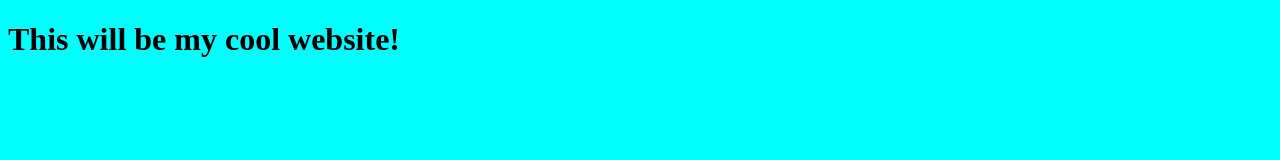
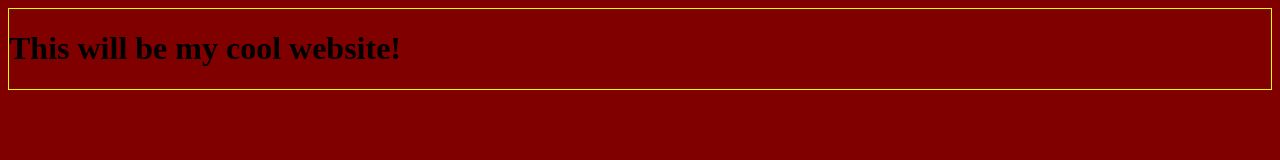
Before and after one commit to abeepositive/phase0_example, a plain HTML site: page index.html in a window 1280 px wide. Drawn offline with Linux system fonts and the light colour scheme.

Commit message:
Added CSS

```diff
--- a/css/style.css
+++ b/css/style.css
@@ -1,3 +1,4 @@
 body {
-  background-color: aqua;
+  background-color: maroon;
+  border: 1px solid yellow;
 }
```
